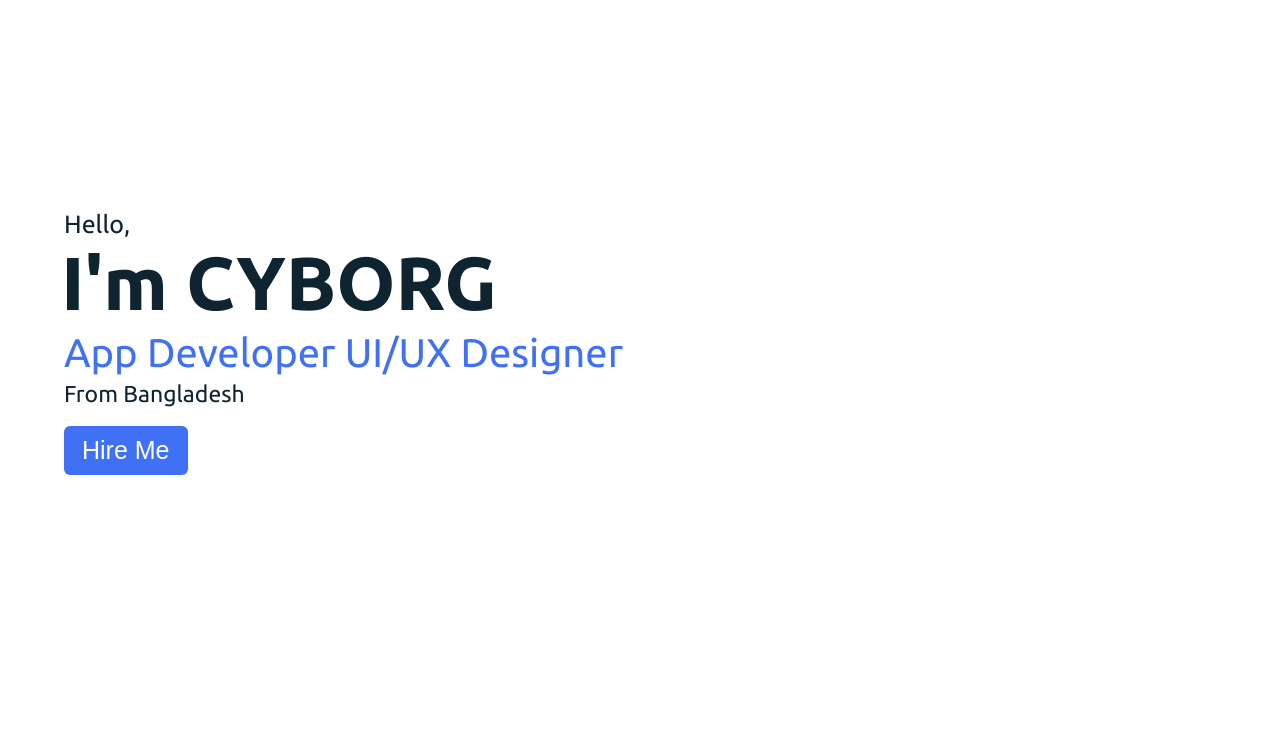
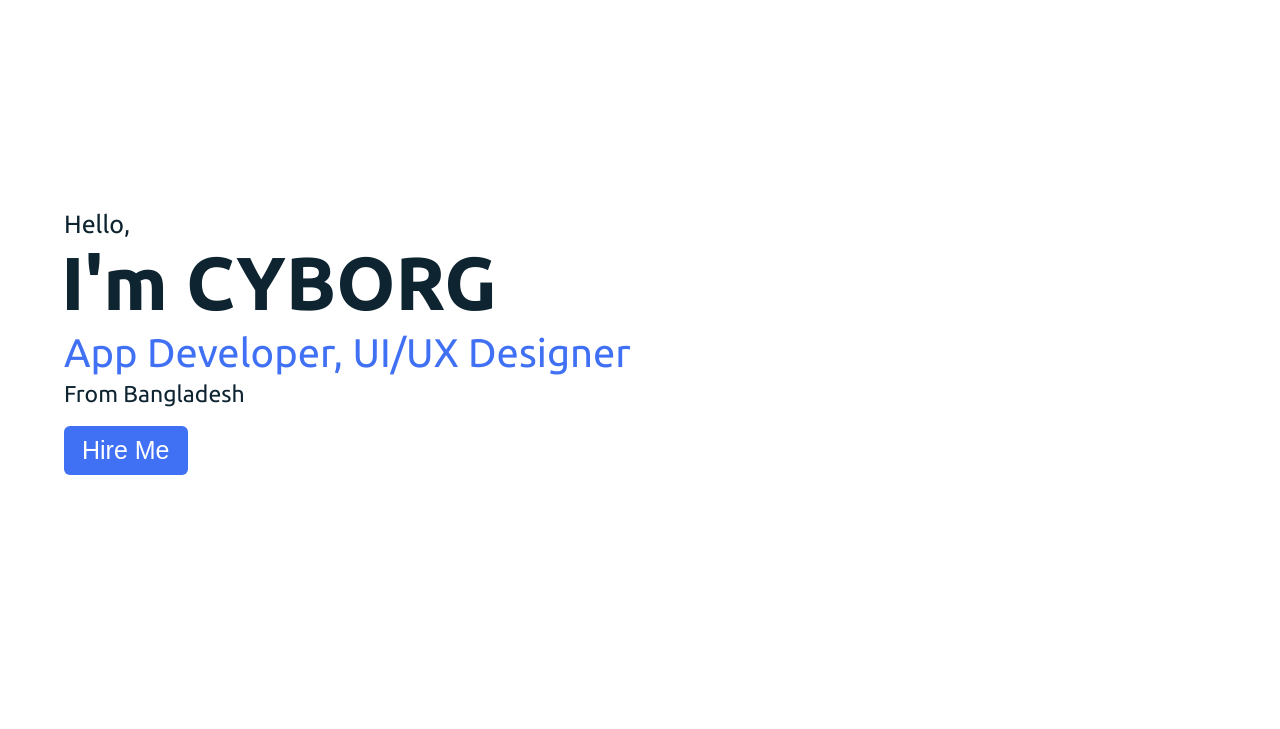
Before and after one commit to mRCYB0RG/landing-page, a plain HTML site: page index.html in a window 1280 px wide. Shown: the part 71-800 px from the top of the page. Drawn offline with Linux system fonts and the light colour scheme.

Commit message:
Update index.html

```diff
--- a/index.html
+++ b/index.html
@@ -45,7 +45,7 @@
      <div class="text">
        <div class="text-one">Hello,</div>
        <div class="text-two">I'm CYBORG</div>
-       <div class="text-three">App Developer UI/UX Designer</div>
+       <div class="text-three">App Developer, UI/UX Designer</div>
        <div class="text-four">From Bangladesh</div>
      </div>
      <div class="button">
```
